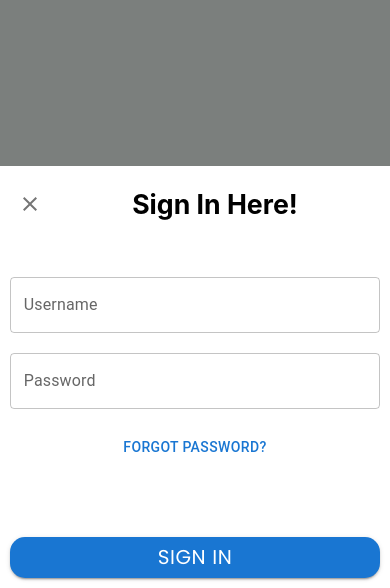
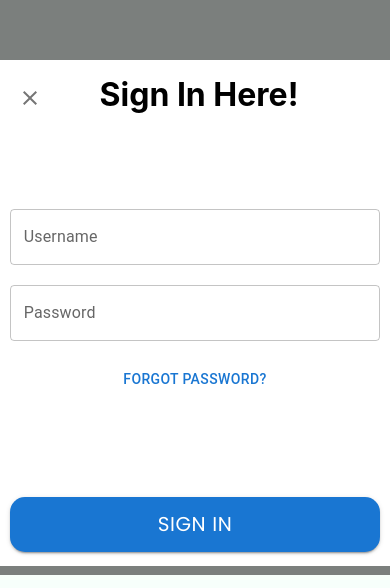
Before and after one commit to dommie123/Sheelas_Site, a React (Create React App) app in the folder frontend/: page /login in a window 390 px wide. Shown: the part 269-857 px from the top of the page. Built offline with nearby package versions, Linux system fonts and the light colour scheme.

Commit message:
Fixed minoro modal styling issues

```diff
--- a/frontend/src/components/common/modal/modal.css
+++ b/frontend/src/components/common/modal/modal.css
@@ -43,15 +43,19 @@
     margin-top: 10px;
 }
 
+.modal-top-content > h2 {
+    margin-left: -1em;
+}
+
 @media screen and (max-width: 550px) {
     .modal-container {
         margin-top: 0;
     }
 
     .modal-content {
-        top: 14em;
+        top: 10em;
         width: 100%;
-        height: 50%;
+        height: 60%;
         border-radius: 0;
     }
 
@@ -67,3 +71,11 @@
         flex: 0.5;
     }
 }
+
+@media screen and (min-height: 820px) {
+    .modal-top-content > h2 {
+        font-size: 24pt;
+        margin-top: 15px;
+        margin-left: -1em;
+    }
+}
```
